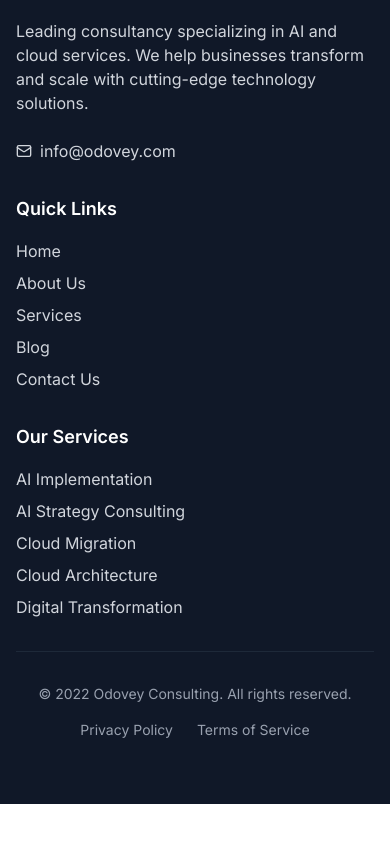
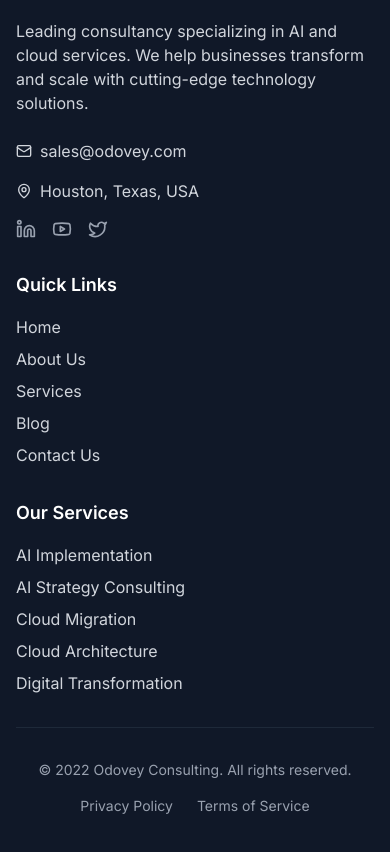
Before and after one commit to Odovey-Consulting/Odovey-Consulting.github.io, a Next.js app: page / in a window 390 px wide. Shown: the part 3720-4572 px from the top of the page. Before the commit the page ends 4524 px from the top, so only its background shows below. Built offline with nearby package versions, Linux system fonts and the light colour scheme.

Commit message:
Update contact details across site
Replace info@odovey.com with sales@odovey.com, remove placeholder phone
number, set office address to Houston Texas USA, and add placeholder
social icons (LinkedIn, YouTube, X) to the footer.

```diff
--- a/app/page.tsx
+++ b/app/page.tsx
@@ -22,8 +22,14 @@
           description: 'Leading consultancy specializing in AI and cloud services, offering professional services exclusively.',
           contactPoint: {
             '@type': 'ContactPoint',
-            email: 'info@odovey.com',
-            contactType: 'customer service',
+            email: 'sales@odovey.com',
+            contactType: 'sales',
+          },
+          address: {
+            '@type': 'PostalAddress',
+            addressLocality: 'Houston',
+            addressRegion: 'TX',
+            addressCountry: 'US',
           },
           sameAs: [],
         }}
--- a/components/ContactPageContent.tsx
+++ b/components/ContactPageContent.tsx
@@ -1,7 +1,7 @@
 'use client'
 
 import { useEffect } from 'react'
-import { Mail, Phone, MapPin, Clock } from 'lucide-react'
+import { Mail, MapPin, Clock } from 'lucide-react'
 
 export default function ContactPageContent() {
   useEffect(() => {
@@ -62,19 +62,7 @@
                   </div>
                   <div>
                     <h3 className="font-semibold text-gray-900 mb-1">Email</h3>
-                    <p className="text-gray-600">info@odovey.com</p>
                     <p className="text-gray-600">sales@odovey.com</p>
-                  </div>
-                </div>
-
-                <div className="flex items-start">
-                  <div className="w-12 h-12 bg-secondary-100 rounded-lg flex items-center justify-center mr-4 flex-shrink-0">
-                    <Phone className="h-6 w-6 text-secondary-600" />
-                  </div>
-                  <div>
-                    <h3 className="font-semibold text-gray-900 mb-1">Phone</h3>
-                    <p className="text-gray-600">+1 (555) 123-4567</p>
-                    <p className="text-gray-600 text-sm">Available 24/7 for urgent matters</p>
                   </div>
                 </div>
 
@@ -84,8 +72,7 @@
                   </div>
                   <div>
                     <h3 className="font-semibold text-gray-900 mb-1">Office</h3>
-                    <p className="text-gray-600">Global presence with</p>
-                    <p className="text-gray-600">offices worldwide</p>
+                    <p className="text-gray-600">Houston, Texas, USA</p>
                   </div>
                 </div>
 
@@ -104,7 +91,7 @@
               <div className="mt-8 p-6 bg-white rounded-lg border border-gray-200">
                 <h3 className="font-semibold text-gray-900 mb-2">Response Time</h3>
                 <p className="text-gray-600 text-sm mb-4">
-                  We typically respond to all inquiries within 24 hours. For urgent matters, please call our emergency line.
+                  We typically respond to all inquiries within 24 hours.
                 </p>
                 <div className="grid grid-cols-2 gap-4 text-center">
                   <div>
--- a/components/Footer.tsx
+++ b/components/Footer.tsx
@@ -1,6 +1,6 @@
 import Link from 'next/link'
 import Image from 'next/image'
-import { Mail, MapPin, Phone } from 'lucide-react'
+import { Mail, MapPin, Linkedin, Youtube, Twitter } from 'lucide-react'
 
 export function Footer() {
   return (
@@ -24,11 +24,24 @@
             <p className="text-gray-300 mb-6 max-w-md">
               Leading consultancy specializing in AI and cloud services. We help businesses transform and scale with cutting-edge technology solutions.
             </p>
+            <div className="flex items-center space-x-2 text-gray-300 mb-4">
+              <Mail className="h-4 w-4" />
+              <span>sales@odovey.com</span>
+            </div>
+            <div className="flex items-center space-x-2 text-gray-300 mb-4">
+              <MapPin className="h-4 w-4" />
+              <span>Houston, Texas, USA</span>
+            </div>
             <div className="flex space-x-4">
-              <div className="flex items-center space-x-2 text-gray-300">
-                <Mail className="h-4 w-4" />
-                <span>info@odovey.com</span>
-              </div>
+              <span className="text-gray-400 hover:text-white transition-colors cursor-default" aria-label="LinkedIn">
+                <Linkedin className="h-5 w-5" />
+              </span>
+              <span className="text-gray-400 hover:text-white transition-colors cursor-default" aria-label="YouTube">
+                <Youtube className="h-5 w-5" />
+              </span>
+              <span className="text-gray-400 hover:text-white transition-colors cursor-default" aria-label="X (Twitter)">
+                <Twitter className="h-5 w-5" />
+              </span>
             </div>
           </div>
 
```
